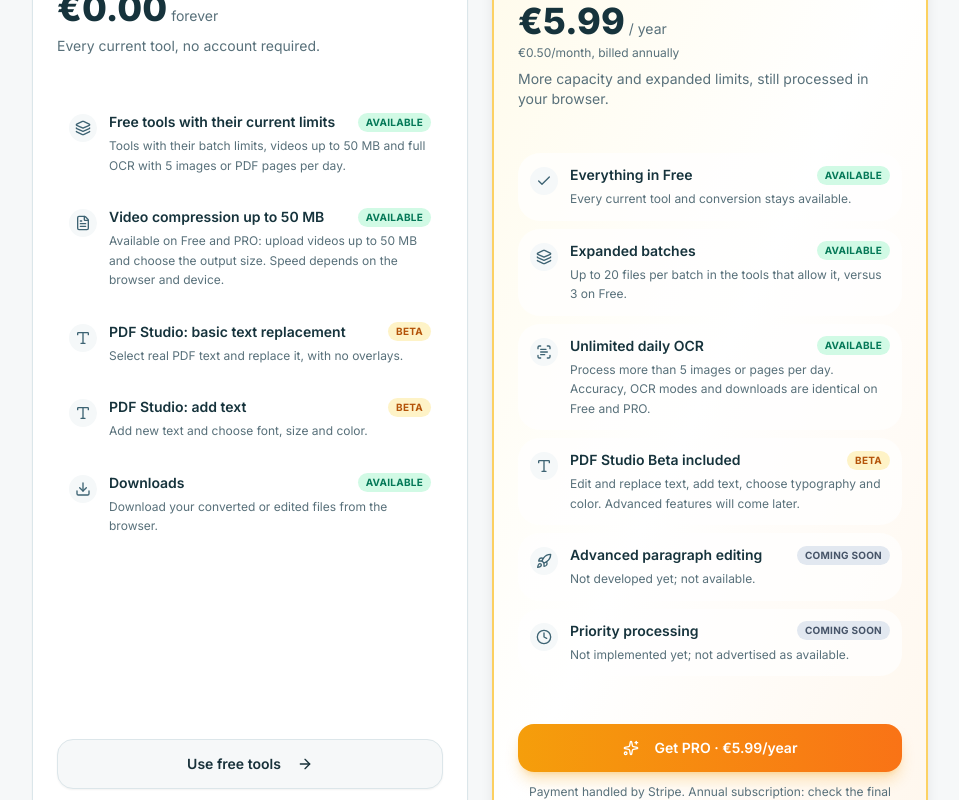
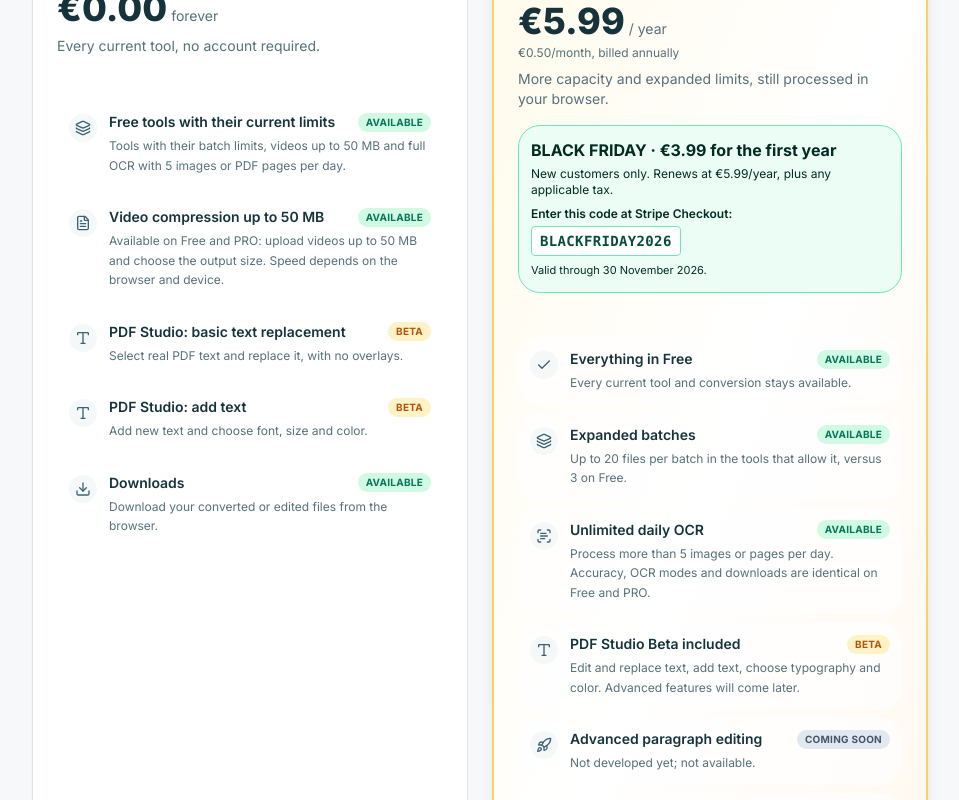
Before and after one commit to miksegura-prog/convertmyfilepro, a React (Vite) app: page /pro in a window 1280 px wide. Shown: the part 480-1280 px from the top of the page, without its empty margins (160-1119 px from the left). Built offline with nearby package versions, Linux system fonts and the light colour scheme; no server answers; the HTML template or start-up script is replaced by a standard one.

Commit message:
pricing: disclose 3.99 EUR introductory Black Friday price, coupon, and 5.99 EUR renewals

```diff
--- a/src/pages/Pro.tsx
+++ b/src/pages/Pro.tsx
@@ -12,7 +12,8 @@ import { FAQ } from '@/components/ui-custom/FAQ';
 import { useProStatus } from '@/hooks/useProStatus';
 import {
   FREE_BATCH_FILES, FREE_OCR_PAGES, FREE_VIDEO_MB, PRO_BATCH_FILES,
-  PRO_PAYMENT_LINK, PRO_PRICE_EUR,
+  PRO_PAYMENT_LINK, PRO_PRICE_EUR, BLACK_FRIDAY_CODE,
+  BLACK_FRIDAY_FIRST_YEAR_EUR, isBlackFridayActive,
 } from '@/config/plans';
 
 type BadgeKind = 'available' | 'beta' | 'soon';
@@ -67,6 +68,8 @@ const Pro: React.FC = () => {
   const { isPro, hasProAccess, isOwner, expiresAt, betaExpiresAt } = useProStatus();
 
   const price = money(PRO_PRICE_EUR, i18n.language);
+  const campaignActive = isBlackFridayActive();
+  const isSpanish = i18n.language.startsWith('es');
   const featureValues = {
     freeBatch: FREE_BATCH_FILES,
     proBatch: PRO_BATCH_FILES,
@@ -185,6 +188,15 @@ const Pro: React.FC = () => {
                 {t('plans.pro.monthly', { monthly: money(PRO_PRICE_EUR / 12, i18n.language) })}
               </p>
               <p className="mt-2 text-sm text-[var(--color-muted)]">{t('plans.pro.tagline')}</p>
+              {campaignActive && !hasProAccess && (
+                <div className="mt-4 rounded-xl border border-emerald-300 bg-emerald-50 p-3 text-sm text-emerald-950 dark:border-emerald-800 dark:bg-emerald-950 dark:text-emerald-100">
+                  <strong className="block text-base">BLACK FRIDAY · {money(BLACK_FRIDAY_FIRST_YEAR_EUR, i18n.language)} {isSpanish ? 'el primer año' : 'for the first year'}</strong>
+                  <p className="mt-1 text-xs">{isSpanish ? 'Solo para nuevos clientes. Renovación a 5,99 €/año, más impuestos si corresponden.' : 'New customers only. Renews at €5.99/year, plus any applicable tax.'}</p>
+                  <p className="mt-2 text-xs font-semibold">{isSpanish ? 'Introduce este código al pagar en Stripe:' : 'Enter this code at Stripe Checkout:'}</p>
+                  <code className="mt-1 inline-block rounded border border-emerald-300 bg-white px-2 py-1 font-mono text-sm font-bold tracking-wide text-emerald-900 dark:bg-emerald-900 dark:text-white">{BLACK_FRIDAY_CODE}</code>
+                  <p className="mt-1 text-[11px]">{isSpanish ? 'Válido hasta el 30 de noviembre de 2026.' : 'Valid through 30 November 2026.'}</p>
+                </div>
+              )}
             </div>
 
             <ul className="mb-6 space-y-2">
@@ -211,7 +223,9 @@ const Pro: React.FC = () => {
                   >
                     <a href={PRO_PAYMENT_LINK} target="_blank" rel="noopener noreferrer">
                       <Sparkles className="mr-2 h-4 w-4" />
-                      {t('plans.pro.cta', { price })}
+                      {campaignActive
+                        ? (isSpanish ? 'Continuar a Stripe y aplicar el código' : 'Continue to Stripe and enter the code')
+                        : t('plans.pro.cta', { price })}
                     </a>
                   </Button>
                   <p className="mt-3 text-center text-xs text-[var(--color-muted)]">
```
